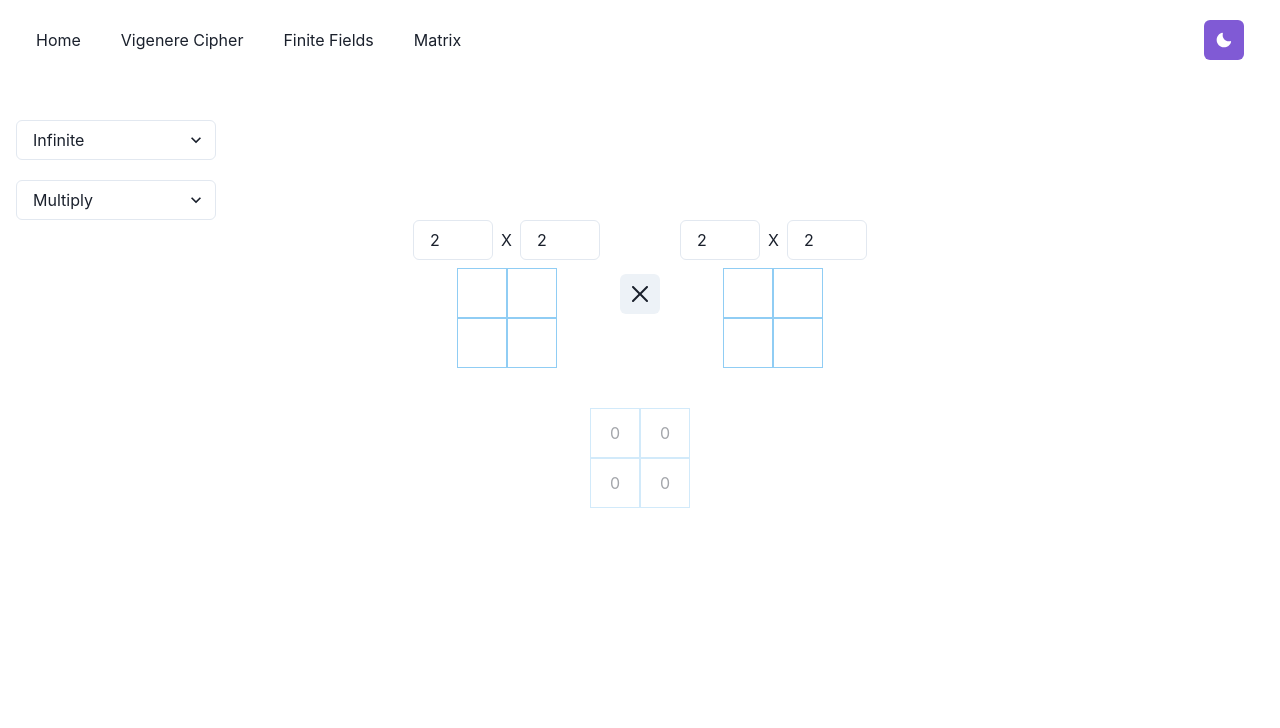
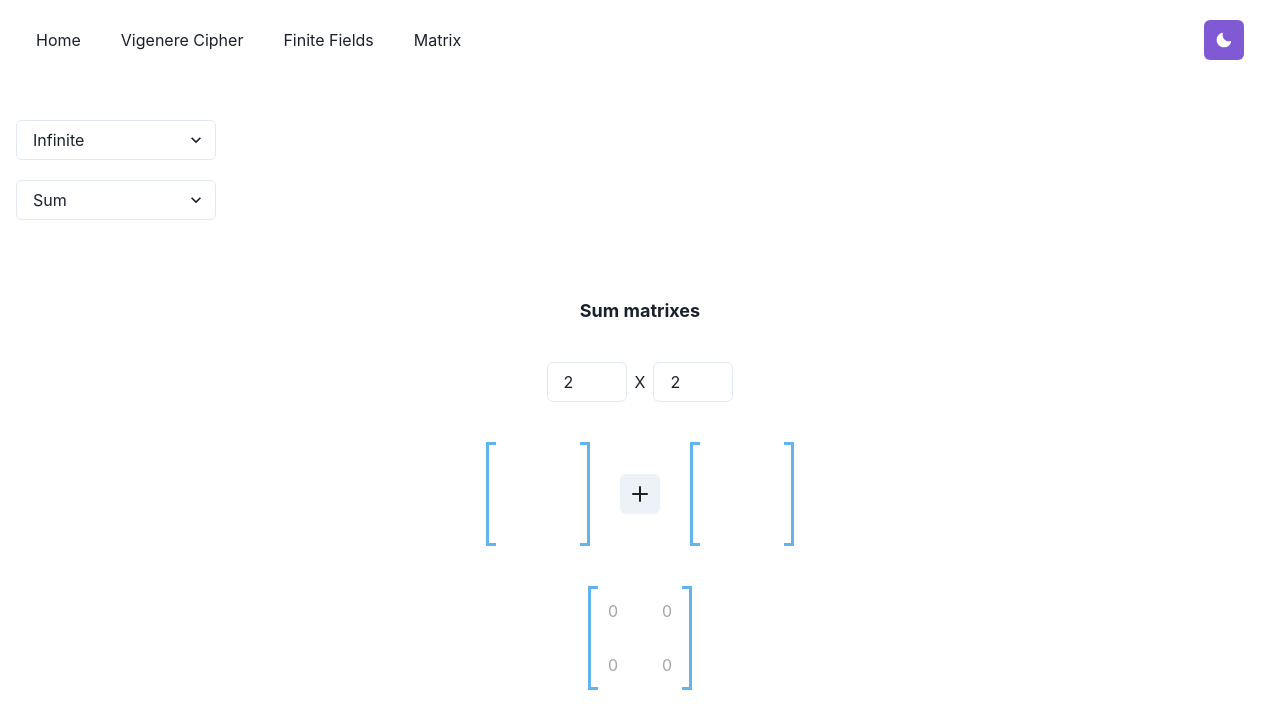
Before and after one commit to Christian-Velez/SSM, a React (Vite) app: page /matrix in a window 1280 px wide. Shown: the top 728 px of the page. Built offline with nearby package versions, Linux system fonts and the light colour scheme.

Commit message:
matrix style

```diff
--- a/src/features/Matrix/components/InverseMatrix.tsx
+++ b/src/features/Matrix/components/InverseMatrix.tsx
@@ -1,5 +1,5 @@
 import { Field } from '@/features/Matrix/pages'
-import { HStack, Input, VStack } from '@chakra-ui/react'
+import { Heading, HStack, Input, VStack } from '@chakra-ui/react'
 import { useState } from 'react'
 import { Matrix } from './Matrix'
 import { useMatrix } from '../hooks/index'
@@ -29,6 +29,8 @@ export function InverseMatrix({ field, modulus }: InverseMatrixProps) {
 
    return (
       <VStack spacing={10}>
+         <Heading fontSize='lg'>Inverse matrix</Heading>
+
          <HStack>
             <Input
                w={20}
@@ -57,7 +59,7 @@ export function InverseMatrix({ field, modulus }: InverseMatrixProps) {
             values={result}
             field={field}
             mod={mod}
-            cellSize='70px'
+            cellSize='70'
          />
       </VStack>
    )
--- a/src/features/Matrix/components/Matrix.tsx
+++ b/src/features/Matrix/components/Matrix.tsx
@@ -1,33 +1,49 @@
 import { Field } from '@/features/Matrix/pages'
-import { Box, Grid, Input } from '@chakra-ui/react'
+import { Flex, Grid, Input } from '@chakra-ui/react'
+import styled from '@emotion/styled'
 
 interface MatrixProps {
-   rows: string
+   cellSize?: string
    columns: string
-   values: Array<string>
    field: Field
    mod: number | undefined
    onCellChange?: (value: string, index: number) => void
-   cellSize?: string
+   rows: string
+   values: Array<string>
 }
 
-function formatValue(value: string) {
-   const asNum = Number(value)
-   const remainder = Math.abs(asNum) % 1
+const bracketColor = 'var(--chakra-colors-blue-300)'
+const bracketLine = '3px'
+const bracketW = '10px'
 
-   if (remainder === 0) return value
+const LeftBracket = styled.div`
+   border-bottom: ${bracketLine} solid;
+   border-left: ${bracketLine} solid;
+   border-top: ${bracketLine} solid;
+   border-color: ${(props) => props.color};
+   position: relative;
+   right: -${bracketW};
+   width: ${bracketW};
+`
 
-   return asNum.toFixed(2).toString()
-}
+const RightBracket = styled.div`
+   border-bottom: ${bracketLine} solid;
+   border-right: ${bracketLine} solid;
+   border-top: ${bracketLine} solid;
+   border-color: ${(props) => props.color};
+   left: -${bracketW};
+   position: relative;
+   width: ${bracketW};
+`
 
 export function Matrix({
-   rows,
+   cellSize = '50',
    columns,
-   values,
-   onCellChange,
    field,
    mod,
-   cellSize = '50px',
+   onCellChange,
+   rows,
+   values,
 }: MatrixProps) {
    const readOnly = !Boolean(onCellChange)
    let max: number
@@ -37,10 +53,12 @@ export function Matrix({
    }
 
    return (
-      <Box>
+      <Flex>
+         <LeftBracket color={bracketColor} />
          <Grid
-            templateColumns={`repeat(${columns}, ${cellSize})`}
-            templateRows={`repeat(${rows}, ${cellSize})`}
+            templateColumns={`repeat(${columns}, ${cellSize}px)`}
+            templateRows={`repeat(${rows}, ${cellSize}px)`}
+            gap={1}
          >
             {values.map((value, i) => {
                let v = value
@@ -53,12 +71,11 @@ export function Matrix({
                   <Input
                      disabled={readOnly}
                      key={i}
-                     border='1px'
                      p={0}
                      h='full'
                      w='full'
-                     borderColor='blue.200'
                      borderRadius='none'
+                     border='none'
                      display='flex'
                      justifyContent='center'
                      alignItems='center'
@@ -74,6 +91,17 @@ export function Matrix({
                )
             })}
          </Grid>
-      </Box>
+
+         <RightBracket color={bracketColor} />
+      </Flex>
    )
 }
+
+function formatValue(value: string) {
+   const asNum = Number(value)
+   const remainder = Math.abs(asNum) % 1
+
+   if (remainder === 0) return value
+
+   return asNum.toFixed(2).toString()
+}
--- a/src/features/Matrix/components/MultiplyMatrixes.tsx
+++ b/src/features/Matrix/components/MultiplyMatrixes.tsx
@@ -1,9 +1,17 @@
 import { CloseIcon } from '@chakra-ui/icons'
 import { Field } from '@/features/Matrix/pages'
-import { HStack, IconButton, Input, Text, VStack } from '@chakra-ui/react'
+import {
+   Heading,
+   HStack,
+   IconButton,
+   Input,
+   Stack,
+   Text,
+   VStack,
+} from '@chakra-ui/react'
 import { Matrix } from '@/features/Matrix/components/Matrix'
 import { useMatrix } from '@/features/Matrix/hooks'
-import { isValidElement, useState } from 'react'
+import { useState } from 'react'
 import {
    multiplyMatrixes,
    StrArrayToNumber,
@@ -52,7 +60,18 @@ export function MultiplyMatrixes({ field, modulus }: MultiplyMatrixesProps) {
 
    return (
       <VStack spacing={10}>
-         <HStack spacing={5}>
+         <Heading fontSize='lg'>Multiply matrixes</Heading>
+
+         <Stack
+            gap={5}
+            direction={{
+               base: 'column',
+               md: 'row',
+            }}
+            spacing={5}
+            flexWrap='wrap'
+            align='center'
+         >
             <VStack>
                <HStack>
                   <Input
@@ -120,7 +139,7 @@ export function MultiplyMatrixes({ field, modulus }: MultiplyMatrixesProps) {
                   mod={mod}
                />
             </VStack>
-         </HStack>
+         </Stack>
 
          {isValid ? (
             <Matrix
--- a/src/features/Matrix/components/SumMatrixes.tsx
+++ b/src/features/Matrix/components/SumMatrixes.tsx
@@ -1,7 +1,15 @@
-import { useEffect, useState } from 'react'
+import { useState } from 'react'
 import { AddIcon } from '@chakra-ui/icons'
 import { Field } from '@/features/Matrix/pages'
-import { HStack, IconButton, Input, Text, VStack } from '@chakra-ui/react'
+import {
+   Heading,
+   HStack,
+   IconButton,
+   Input,
+   Stack,
+   Text,
+   VStack,
+} from '@chakra-ui/react'
 import { Matrix } from '@/features/Matrix/components/Matrix'
 import { StrArrayToNumber } from '../utils/index'
 import { sumArrays } from '@/features/Matrix/utils'
@@ -26,10 +34,13 @@ export function SumMatrixes({ field, modulus }: SumMatrixesProps) {
 
    return (
       <VStack spacing={10}>
+         <Heading fontSize='lg'>Sum matrixes</Heading>
          <HStack>
             <Input
                w={20}
                value={rows}
+               type='number'
+               min={0}
                onChange={(e) => setRows(e.target.value)}
             />
 
@@ -38,11 +49,23 @@ export function SumMatrixes({ field, modulus }: SumMatrixesProps) {
             <Input
                w={20}
                value={columns}
+               min={0}
+               type='number'
                onChange={(e) => setColumns(e.target.value)}
             />
          </HStack>
 
-         <HStack spacing={5}>
+         <Stack
+            direction={{
+               base: 'column',
+               md: 'row',
+            }}
+            spacing={5}
+            alignItems='center'
+            gap={5}
+            flexWrap='wrap'
+            justifyContent='center'
+         >
             <Matrix
                rows={rows}
                columns={columns}
@@ -62,7 +85,7 @@ export function SumMatrixes({ field, modulus }: SumMatrixesProps) {
                field={field}
                mod={mod}
             />
-         </HStack>
+         </Stack>
 
          <Matrix
             rows={rows}
--- a/src/features/Matrix/pages/MatrixPage.tsx
+++ b/src/features/Matrix/pages/MatrixPage.tsx
@@ -10,7 +10,7 @@ export type Field = 'finite' | 'infinite'
 export function MatrixPage() {
    const [field, setField] = useState<Field>('infinite')
    const [modulus, setModulus] = useState(2)
-   const [option, setOperation] = useState<Option>('multiply')
+   const [option, setOperation] = useState<Option>('sum')
 
    return (
       <Box>
@@ -30,7 +30,6 @@ export function MatrixPage() {
                <Input
                   value={modulus}
                   type='number'
-                  min={2}
                   onChange={(e) => {
                      setModulus(Number(e.target.value))
                   }}
@@ -50,7 +49,10 @@ export function MatrixPage() {
             </Select>
          </VStack>
 
-         {option === 'sum' && <SumMatrixes field={field} modulus={modulus} />}
+         <VStack py={20} flexWrap='wrap'>
+            {option === 'sum' && (
+               <SumMatrixes field={field} modulus={modulus} />
+            )}
             {option === 'multiply' && (
                <MultiplyMatrixes field={field} modulus={modulus} />
             )}
@@ -58,6 +60,7 @@ export function MatrixPage() {
             {option === 'inverse' && (
                <InverseMatrix field={field} modulus={modulus} />
             )}
+         </VStack>
       </Box>
    )
 }
```
Lines whose indentation alone changed are shown as unchanged.
